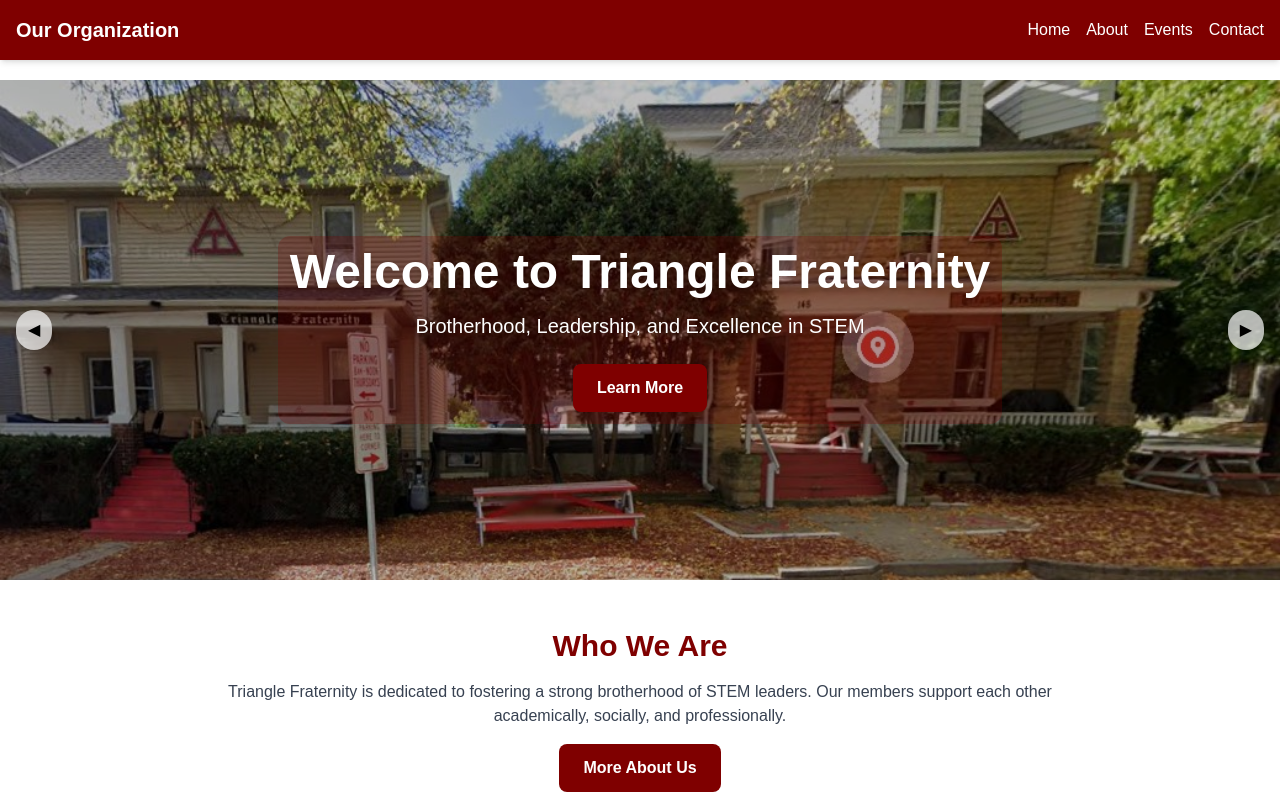
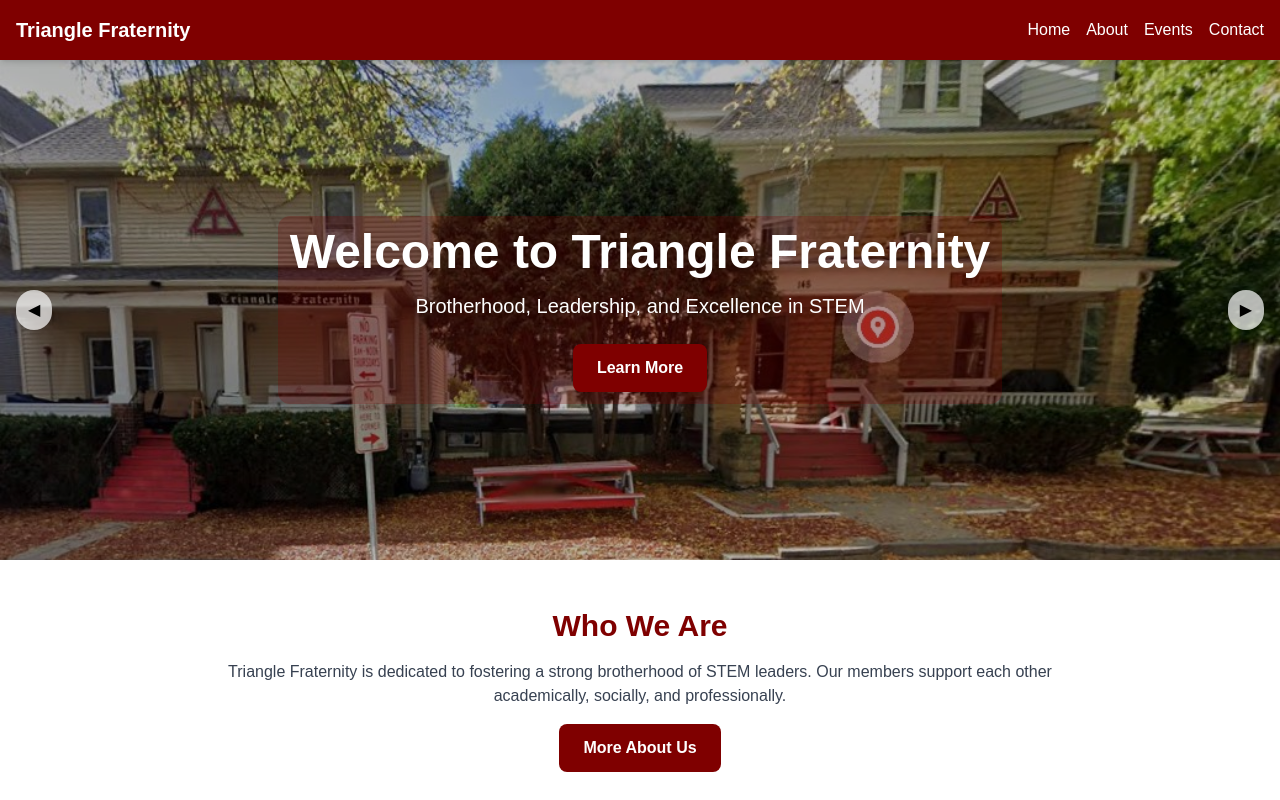
Before and after one commit to Kalaus15/triangle-website, a Next.js app: page / in a window 1280 px wide. Shown: the top 800 px of the page. Built offline with nearby package versions, Linux system fonts and the light colour scheme.

Commit message:
Homepage and Navbar formatting updates

```diff
--- a/app/layout.tsx
+++ b/app/layout.tsx
@@ -14,8 +14,8 @@ const geistMono = Geist_Mono({
 });
 
 export const metadata: Metadata = {
-  title: "My Organization",
-  description: "Official website of My Organization",
+  title: "Triangle Fraternity",
+  description: "Official website of Triangle Fraternity",
 };
 
 export default function RootLayout({
@@ -29,7 +29,7 @@ export default function RootLayout({
         className={`${geistSans.variable} ${geistMono.variable} antialiased`}
       >
         <Navbar /> {/* Navbar added here */}
-        <main className="container mx-auto py-20">{children}</main>
+        <main className="container mx-auto py-10">{children}</main>
       </body>
     </html>
   );
--- a/app/page.tsx
+++ b/app/page.tsx
@@ -29,7 +29,7 @@ export default function HomePage() {
   return (
     <main className="overflow-x-hidden">
       {/* Hero Section with Carousel */}
-      <section className="relative h-[500px] overflow-hidden">
+      <section className="relative h-[500px] mt-5 overflow-hidden">
         {/* Image Carousel */}
         <div ref={sliderRef} className="keen-slider w-full h-full">
           {images.map((img, idx) => (
--- a/components/Navbar.tsx
+++ b/components/Navbar.tsx
@@ -33,7 +33,7 @@ export default function Navbar() {
       } bg-[#7f0000] text-white shadow-md`}
     >
       <div className="max-w-7xl mx-auto px-4 py-4 flex justify-between items-center">
-        <h1 className="text-xl font-bold">Our Organization</h1>
+        <h1 className="text-xl font-bold">Triangle Fraternity</h1>
         <div className="space-x-4">
           <Link href="/" className="transition-opacity duration-300 hover:opacity-60">
             Home
```
